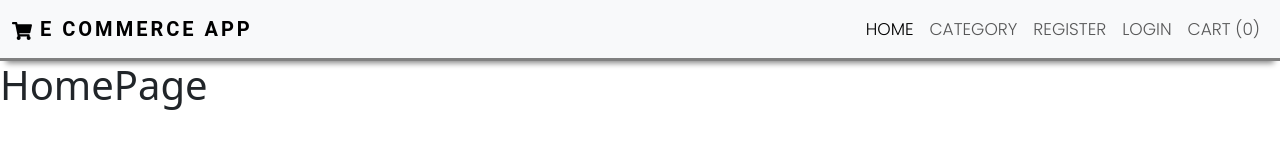
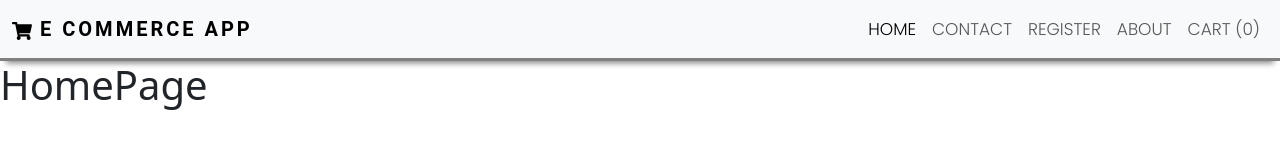
Before and after one commit to ghanshyamkumargiet/ecommerceForHtLogistics, a React (Create React App) app: page / in a window 1280 px wide. Shown: the top 160 px of the page. Built offline with nearby package versions, Linux system fonts and the light colour scheme.

Commit message:
Ctegory to contact and login to about change trial

```diff
--- a/src/components/Layout/Header.js
+++ b/src/components/Layout/Header.js
@@ -29,8 +29,8 @@ const Header = () => {
                 </NavLink>
               </li>
               <li className="nav-item">
-                <NavLink to="/category" className="nav-link ">
-                  Category
+                <NavLink to="/contact" className="nav-link ">
+                  Contact
                 </NavLink>
               </li>
               <li className="nav-item">
@@ -39,8 +39,8 @@ const Header = () => {
                 </NavLink>
               </li>
               <li className="nav-item">
-                <NavLink to="/login" className="nav-link">
-                  Login
+                <NavLink to="/About" className="nav-link">
+                  About
                 </NavLink>
               </li>
               <li className="nav-item">
```
Also changed, not shown: src/style/AuthStyles.css (added).
